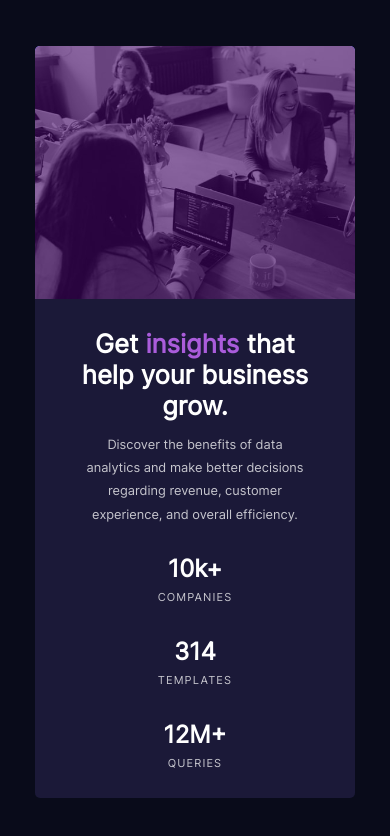
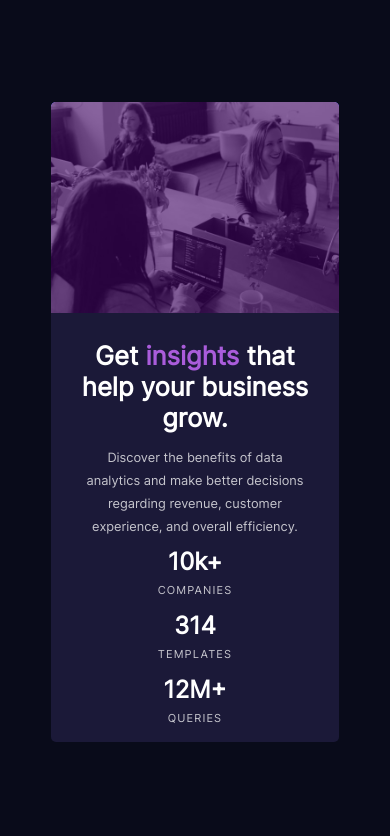
Before and after one commit to Taifa/ResponsiveCardChallenge, a plain HTML site: page index.html in a window 390 px wide. Drawn offline with Linux system fonts and the light colour scheme.

Commit message:
Fixing Card Height
Card Height was off screen, issue should be fixed.

```diff
--- a/index.html
+++ b/index.html
@@ -12,8 +12,11 @@
 
 <body>
     <div class="card">
-        <img src="Files/image-header-desktop.jpg" alt="Picture of people working and socializing">
+        <span class="show-desktop"><img src="Files/image-header-desktop.jpg"
+                alt="Picture of people working and socializing"></span>
         <div class="color"></div>
+        <span class="show-mobile"><img src="Files/image-header-mobile.jpg"
+                alt="Picture of people working and socializing"></span>
         <h1>Get <span>insights</span> that <span class="show-mobile"> <br /> </span> help <span
                 class="show-desktop"><br /></span> your business <span class="show-mobile"> <br /> </span> grow.</h1>
         <p class="main-para">Discover the benefits of data <span class="show-mobile"> <br /> </span> analytics and make
--- a/main.css
+++ b/main.css
@@ -104,26 +104,26 @@ img {
   }
   @media  screen and (max-width:725px) {
     .card {
-        width: 20em;
-        height: 47em;
+        width: 18em;
+        height: 40em;
     }
     img {
-        height:33.6%;
+        height:33%;
         width: 100%;
         border-top-right-radius: 5px;
         border-top-left-radius: 5px;
         border-bottom-right-radius: 0em;
     }
     .color {
-        width:20em;
-        height: 15.8em;
+        width:18em;
+        height: 13.2em;
         border-top-left-radius: 5px;
         border-bottom-right-radius: 0em;
     }
     h1 {
         text-align: center;
         margin-left:0;
-        margin-top: 11em;
+        margin-top: 9.3em;
     }
     .show-desktop {
         display:none;
@@ -144,7 +144,7 @@ img {
         font-weight: 600;
         line-height: 1em;
         text-align: center;
-        margin-top: 1.3em;
+        margin-top: .5em;
     }
     .stats1 span {
         font-family: Inter;
```
